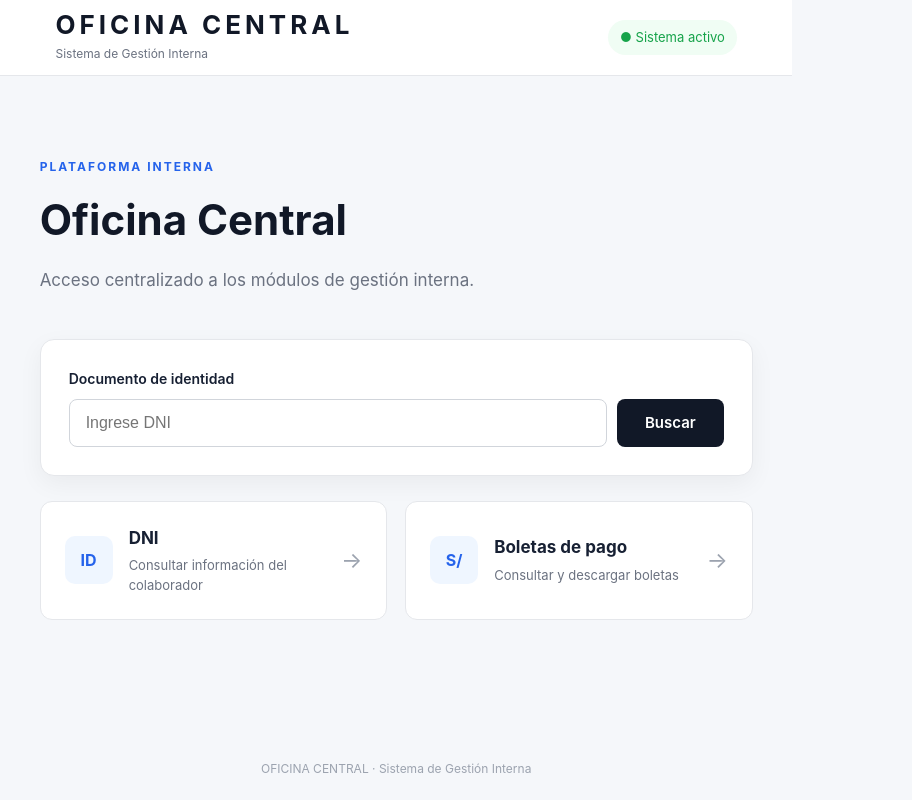
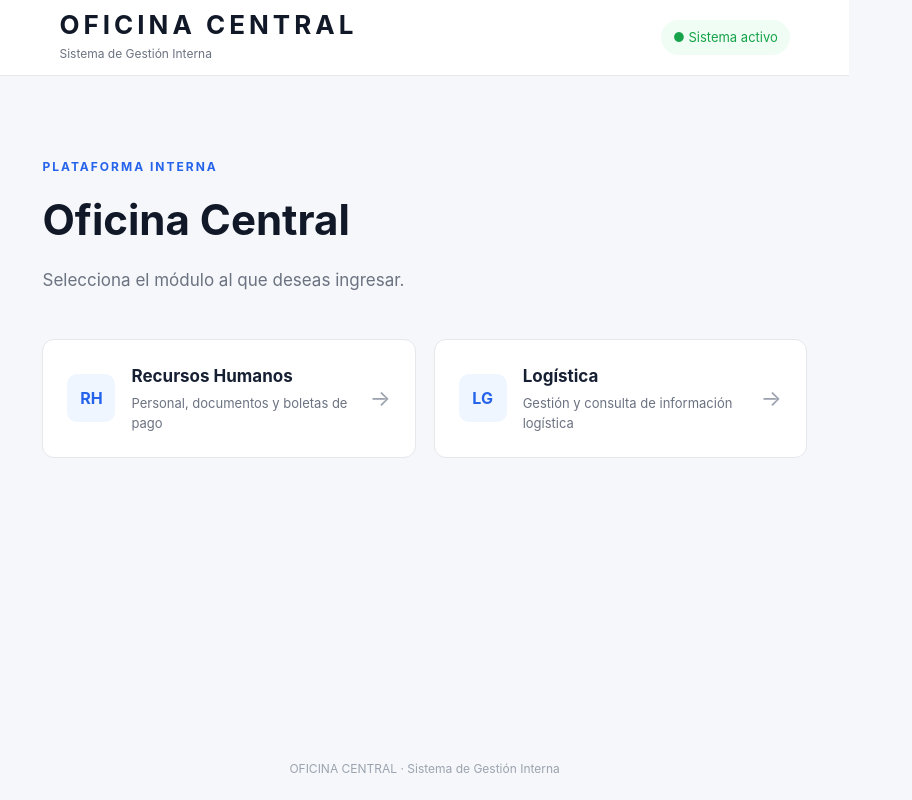
Before and after one commit to infinityonly32-rgb/vite-react-template, a React (Vite) app: page / in a window 1280 px wide. Shown: the whole page, without its empty margins (0-912 px from the left). Built offline with nearby package versions, Linux system fonts and the light colour scheme.

Commit message:
Update App.tsx

```diff
--- a/src/react-app/App.tsx
+++ b/src/react-app/App.tsx
@@ -2,6 +2,7 @@ import { useState } from "react";
 import "./App.css";
 
 function App() {
+  const [modulo, setModulo] = useState<"inicio" | "rrhh" | "logistica">("inicio");
   const [dni, setDni] = useState("");
 
   return (
@@ -15,10 +16,46 @@ function App() {
       </header>
 
       <main>
+        {modulo === "inicio" && (
+          <>
             <section className="hero">
               <p className="label">PLATAFORMA INTERNA</p>
               <h2>Oficina Central</h2>
-          <p>Acceso centralizado a los módulos de gestión interna.</p>
+              <p>Selecciona el módulo al que deseas ingresar.</p>
+            </section>
+
+            <section className="options">
+              <div className="card" onClick={() => setModulo("rrhh")}>
+                <div className="icon">RH</div>
+                <div>
+                  <h3>Recursos Humanos</h3>
+                  <p>Personal, documentos y boletas de pago</p>
+                </div>
+                <span>→</span>
+              </div>
+
+              <div className="card" onClick={() => setModulo("logistica")}>
+                <div className="icon">LG</div>
+                <div>
+                  <h3>Logística</h3>
+                  <p>Gestión y consulta de información logística</p>
+                </div>
+                <span>→</span>
+              </div>
+            </section>
+          </>
+        )}
+
+        {modulo === "rrhh" && (
+          <>
+            <button className="back" onClick={() => setModulo("inicio")}>
+              ← Volver
+            </button>
+
+            <section className="hero">
+              <p className="label">MÓDULO</p>
+              <h2>Recursos Humanos</h2>
+              <p>Consulta de información y documentos del personal.</p>
             </section>
 
             <section className="search">
@@ -55,6 +92,42 @@ function App() {
                 <span>→</span>
               </div>
             </section>
+          </>
+        )}
+
+        {modulo === "logistica" && (
+          <>
+            <button className="back" onClick={() => setModulo("inicio")}>
+              ← Volver
+            </button>
+
+            <section className="hero">
+              <p className="label">MÓDULO</p>
+              <h2>Logística</h2>
+              <p>Gestión y consulta de información logística.</p>
+            </section>
+
+            <section className="options">
+              <div className="card">
+                <div className="icon">OC</div>
+                <div>
+                  <h3>Órdenes y documentos</h3>
+                  <p>Consulta de documentación logística</p>
+                </div>
+                <span>→</span>
+              </div>
+
+              <div className="card">
+                <div className="icon">PR</div>
+                <div>
+                  <h3>Proveedores</h3>
+                  <p>Consulta y gestión de proveedores</p>
+                </div>
+                <span>→</span>
+              </div>
+            </section>
+          </>
+        )}
       </main>
 
       <footer>OFICINA CENTRAL · Sistema de Gestión Interna</footer>
```
Lines whose indentation alone changed are shown as unchanged.
